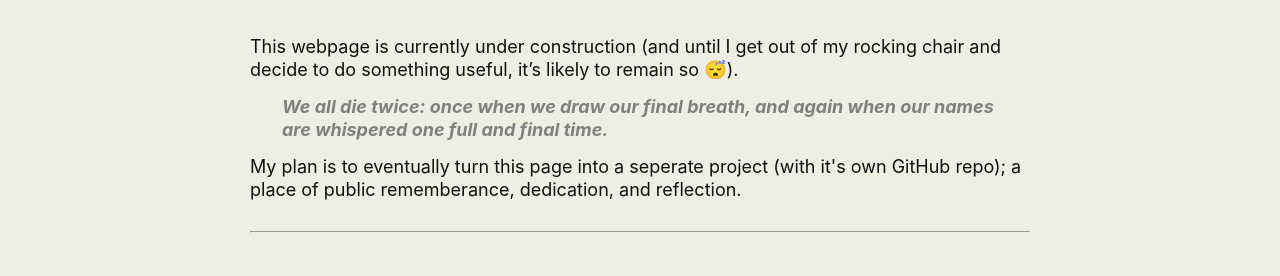
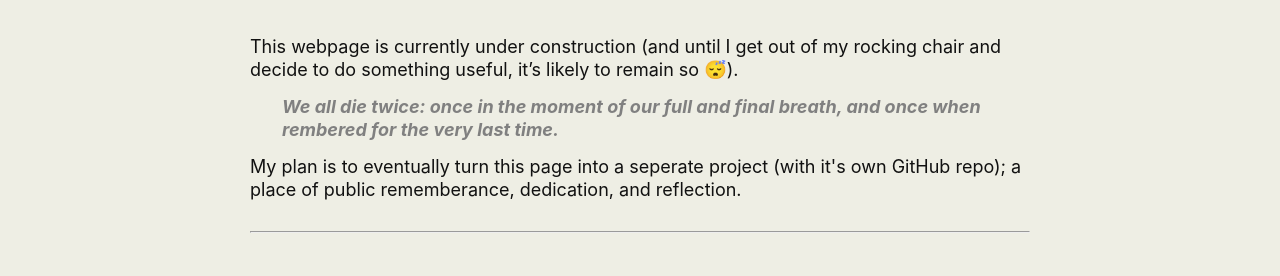
Before and after one commit to martbetz/martbetz.github.io, a Jekyll site: the page built from silent-shutters.html, in a window 1280 px wide and 900 px high. Shown: the part 150-426 px from the top of the window. Built offline with Jekyll 4.4.1, drawn with Linux system fonts in a browser that asks for light colours.

Commit message:
Update silent-shutters.html

```diff
--- a/silent-shutters.html
+++ b/silent-shutters.html
@@ -14,7 +14,7 @@
       <font size="4">
          <b>
             <i>
-      We all die twice: once when we draw our final breath, and again when our names are whispered one full and final time.<!--My father once said “better a has-been than a could-have-been.” I ended up as neither; should that concern me?-->
+      We all die twice: once in the moment of our full and final breath, and once when rembered for the very last time.<!--My father once said “better a has-been than a could-have-been.” I ended up as neither; should that concern me?-->
             </i>
          </b>
       </font>
```
